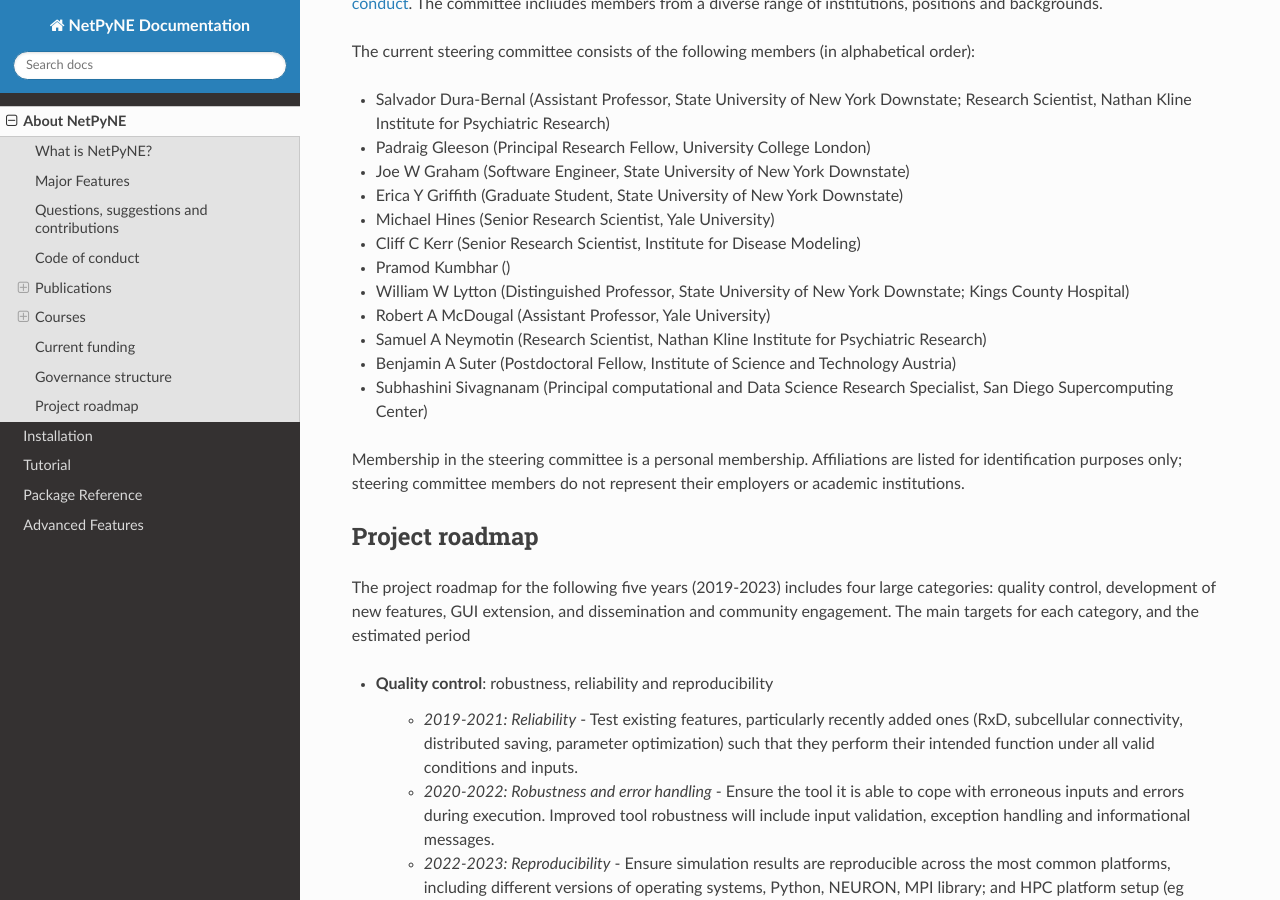
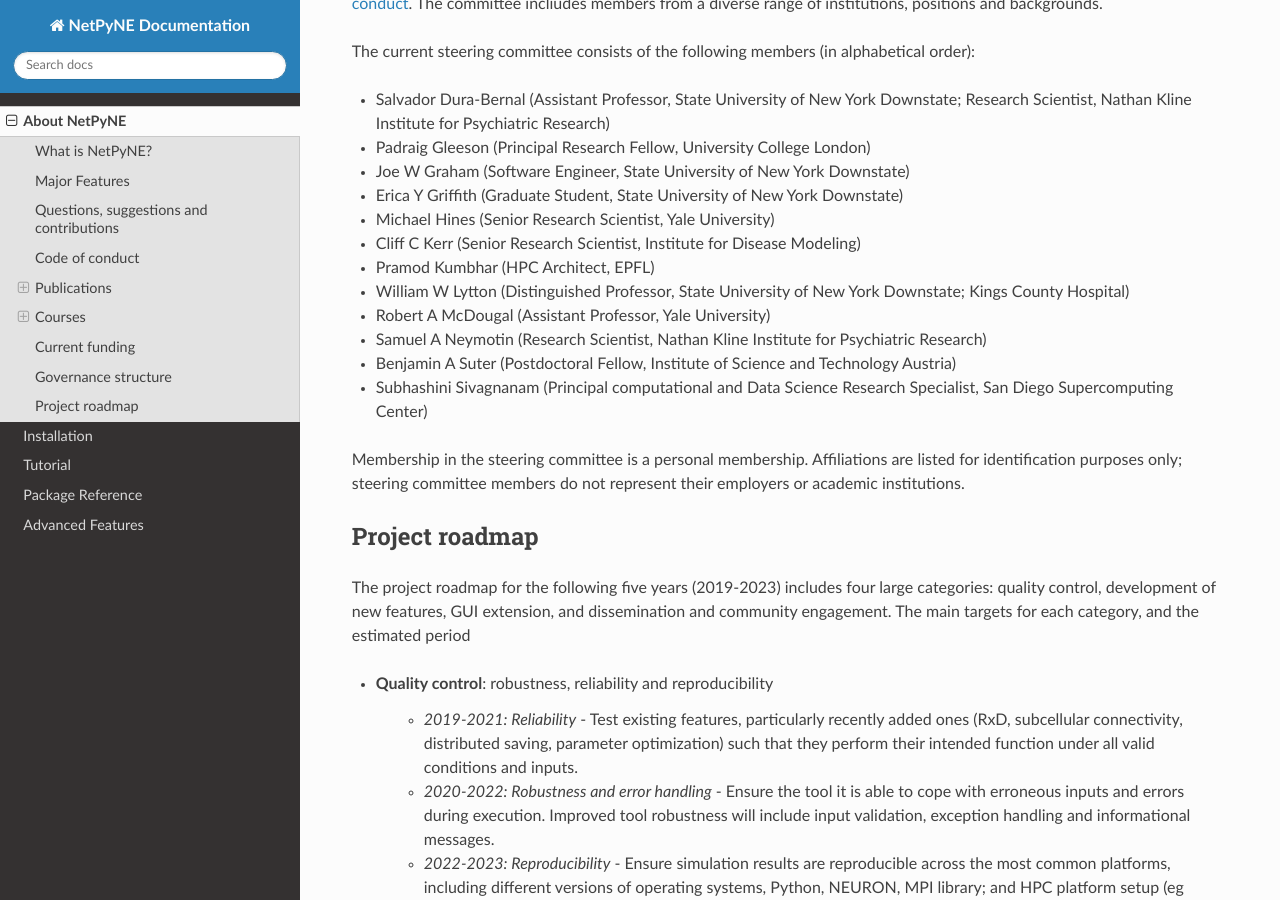
Before and after one commit to suny-downstate-medical-center/netpyne, a Sphinx documentation site: the page built from doc/source/about.rst, in a window 1280 px wide and 900 px high, scrolled down 5224 px. Built offline with Sphinx 7.4.7 and the Read the Docs theme 2.0.0, drawn with Linux system fonts in a browser that asks for light colours.

```diff
--- a/doc/source/about.rst
+++ b/doc/source/about.rst
@@ -146,6 +146,7 @@
 
 - Dura-Bernal S, Menzies RS, McLauchlan C, van Albada SJ, Kedziora DJ, Neymotin SA, Lytton WW, Kerr CC. **Effect of network size on computational capacity.** *Computational Neuroscience (CNS), 2016.*
 
+
 See here an `updated list from Google Scholar <https://scholar.google.com/scholar?oi=bibs&hl=en&cites=17032431079400790910&as_sdt=5>`_.
 
 
@@ -203,7 +204,7 @@
 
 - Cliff C Kerr (Senior Research Scientist, Institute for Disease Modeling)
 
-- Pramod Kumbhar ()
+- Pramod Kumbhar (HPC Architect, EPFL)
 
 - William W Lytton (Distinguished Professor, State University of New York Downstate; Kings County Hospital)
 
```
